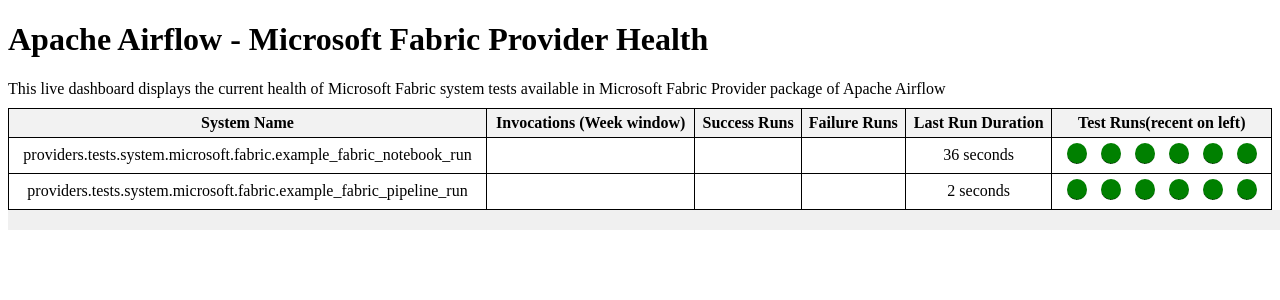
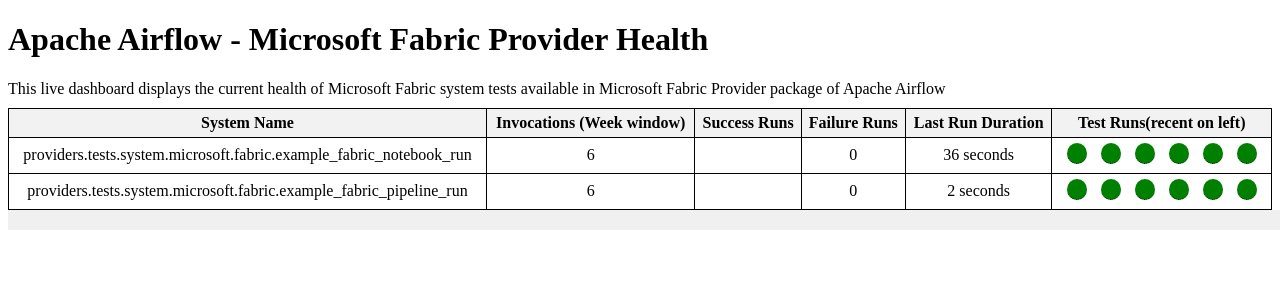
Before and after one commit to arsunda/fabric-airflow-system-dashboard, a Jekyll site: the page built from README.md, in a window 1280 px wide. Shown: the top 300 px of the page. Built offline with Jekyll 4.4.1, drawn with Linux system fonts in a browser that asks for light colours; our own code applies the rules of GitHub Pages for plain Markdown files.

Commit message:
Add test report to dashboard repo

```diff
--- a/_data/report.json
+++ b/_data/report.json
@@ -1 +1 @@
-[{"name": "providers.tests.system.microsoft.fabric.example_fabric_notebook_run", "last_runs": [{"timestamp": "2024-12-09T22:15:02.123111+00:00", "type": "success"}, {"timestamp": "2024-12-09T21:53:27.629862+00:00", "type": "success"}, {"timestamp": "2024-12-09T21:36:38.563191+00:00", "type": "success"}, {"timestamp": "2024-12-09T21:04:12.210258+00:00", "type": "success"}, {"timestamp": "2024-12-09T20:54:19.956064+00:00", "type": "success"}, {"timestamp": "2024-12-09T20:44:19.774400+00:00", "type": "success"}], "last_run_duration": "36.376"}, {"name": "providers.tests.system.microsoft.fabric.example_fabric_pipeline_run", "last_runs": [{"timestamp": "2024-12-09T22:15:02.123111+00:00", "type": "success"}, {"timestamp": "2024-12-09T21:53:27.629862+00:00", "type": "success"}, {"timestamp": "2024-12-09T21:36:38.563191+00:00", "type": "success"}, {"timestamp": "2024-12-09T21:04:12.210258+00:00", "type": "success"}, {"timestamp": "2024-12-09T20:54:19.956064+00:00", "type": "success"}, {"timestamp": "2024-12-09T20:44:19.774400+00:00", "type": "success"}], "last_run_duration": "2.525"}]
+[{"name": "providers.tests.system.microsoft.fabric.example_fabric_notebook_run", "last_runs": [{"timestamp": "2024-12-09T22:15:02.123111+00:00", "type": "success"}, {"timestamp": "2024-12-09T21:53:27.629862+00:00", "type": "success"}, {"timestamp": "2024-12-09T21:36:38.563191+00:00", "type": "success"}, {"timestamp": "2024-12-09T21:04:12.210258+00:00", "type": "success"}, {"timestamp": "2024-12-09T20:54:19.956064+00:00", "type": "success"}, {"timestamp": "2024-12-09T20:44:19.774400+00:00", "type": "success"}], "last_run_duration": "36.376", "InvocationCount": 6, "FailureCount": 0}, {"name": "providers.tests.system.microsoft.fabric.example_fabric_pipeline_run", "last_runs": [{"timestamp": "2024-12-09T22:15:02.123111+00:00", "type": "success"}, {"timestamp": "2024-12-09T21:53:27.629862+00:00", "type": "success"}, {"timestamp": "2024-12-09T21:36:38.563191+00:00", "type": "success"}, {"timestamp": "2024-12-09T21:04:12.210258+00:00", "type": "success"}, {"timestamp": "2024-12-09T20:54:19.956064+00:00", "type": "success"}, {"timestamp": "2024-12-09T20:44:19.774400+00:00", "type": "success"}], "last_run_duration": "2.525", "InvocationCount": 6, "FailureCount": 0}]
```
